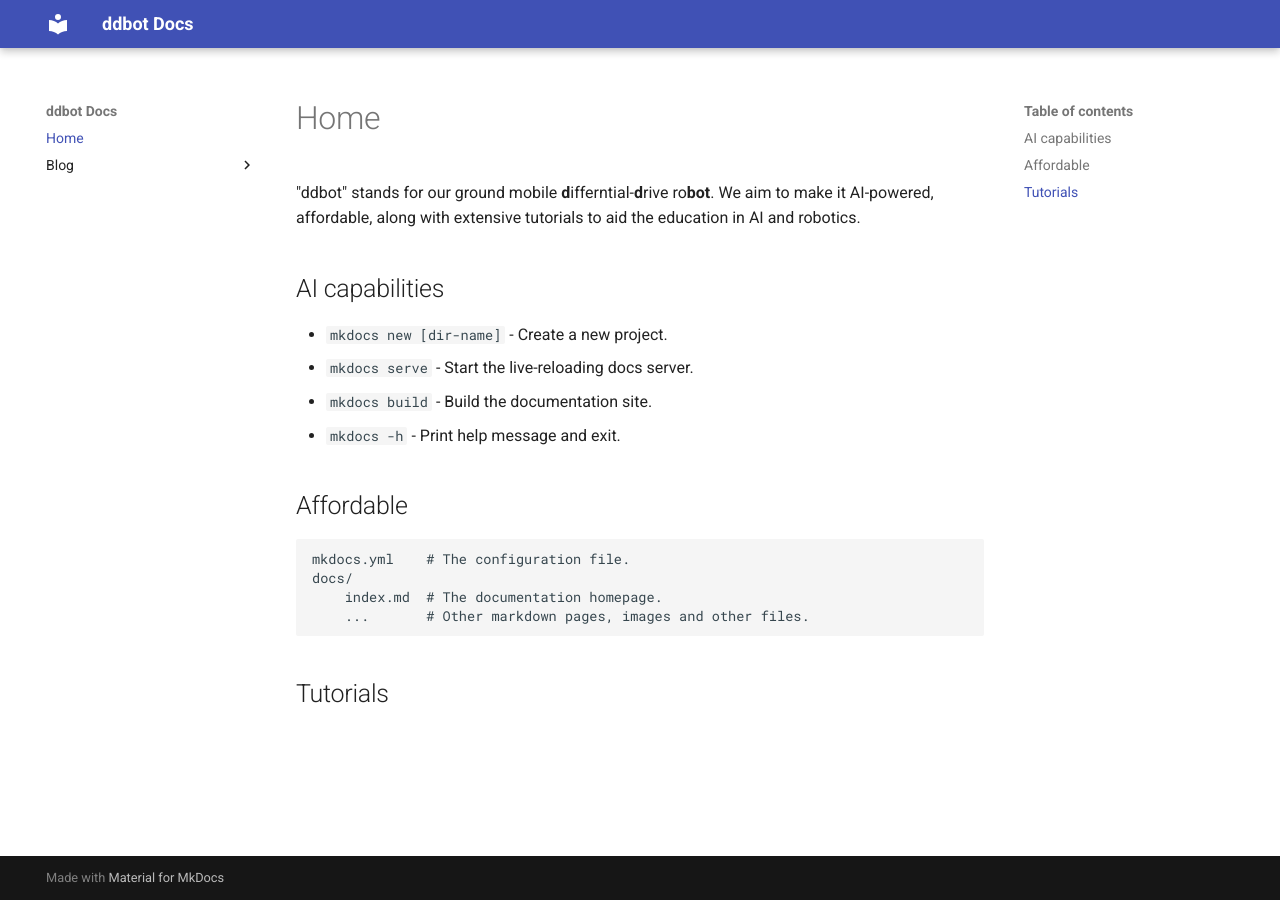
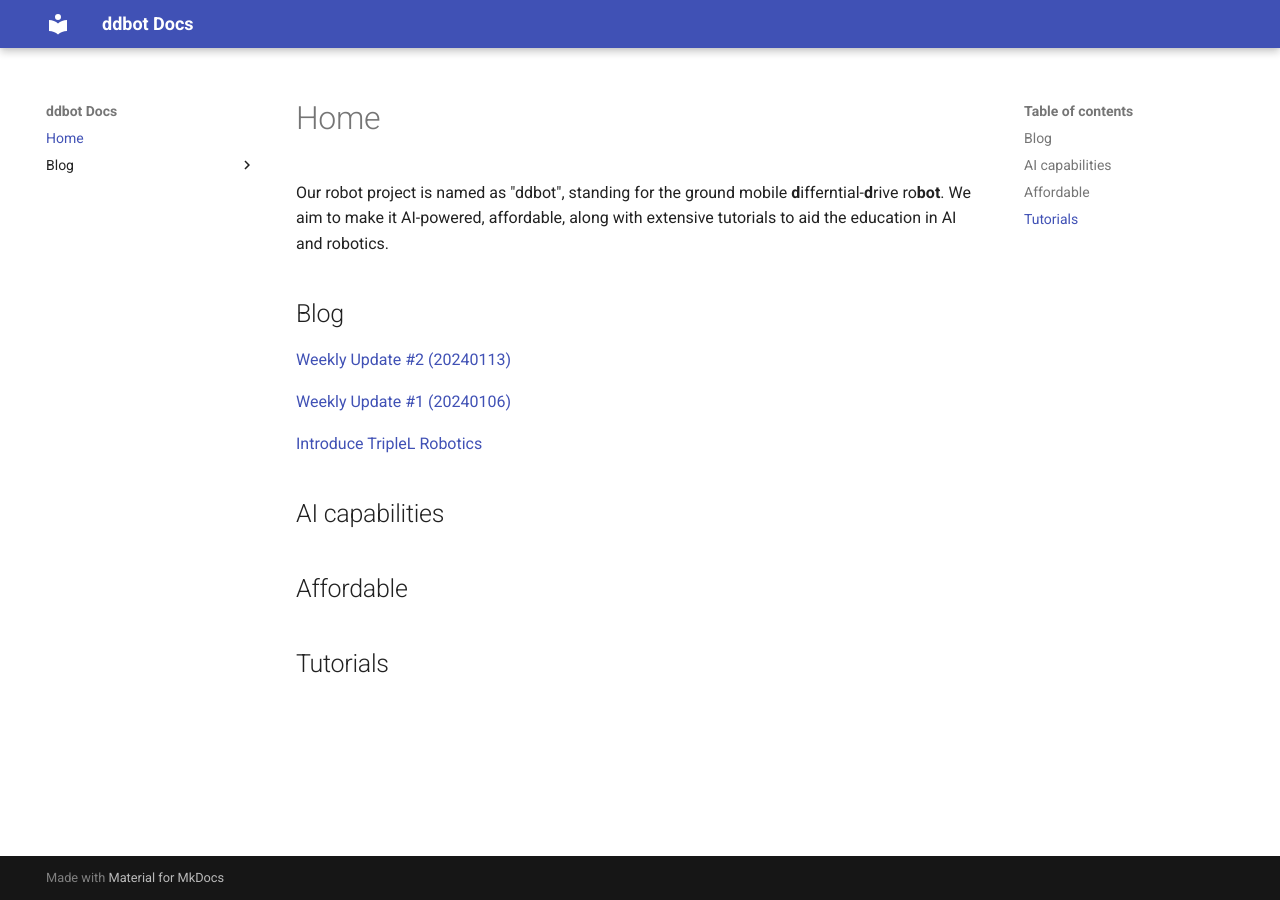
Before and after one commit to triplelrobotics/ddbot-pages, an MkDocs documentation site: the page built from docs/index.md, in a window 1280 px wide. Built offline with MkDocs 1.6.1 and Material for MkDocs 9.7.7, drawn with Linux system fonts in a browser that asks for light colours.

Commit message:
feat: add new updates to the blog

```diff
--- a/docs/index.md
+++ b/docs/index.md
@@ -1,19 +1,18 @@
 # Home
 
-"ddbot" stands for our ground mobile **d**ifferntial-**d**rive ro**bot**. We aim to make it AI-powered, affordable, along with extensive tutorials to aid the education in AI and robotics.
+Our robot project is named as "ddbot", standing for the ground mobile **d**ifferntial-**d**rive ro**bot**. We aim to make it AI-powered, affordable, along with extensive tutorials to aid the education in AI and robotics.
+
+
+## Blog
+
+[Weekly Update #2 (20240113)](./blog/posts/20240113.md)
+
+[Weekly Update #1 (20240106)](./blog/posts/20240106.md)
+
+[Introduce TripleL Robotics](./blog/posts/intro_triplelrobotics.md)
 
 ## AI capabilities
 
-* `mkdocs new [dir-name]` - Create a new project.
-* `mkdocs serve` - Start the live-reloading docs server.
-* `mkdocs build` - Build the documentation site.
-* `mkdocs -h` - Print help message and exit.
-
 ## Affordable
 
-    mkdocs.yml    # The configuration file.
-    docs/
-        index.md  # The documentation homepage.
-        ...       # Other markdown pages, images and other files.
-
 ## Tutorials
```
Also changed, not shown: docs/blog/index.md (+2 -0 lines), docs/blog/posts/20240106.md (+1 -1 lines), docs/blog/posts/20240113.md (added, +19 -0 lines), docs/blog/posts/intro_triplelrobotics.md (+2 -0 lines), 2 other files.
